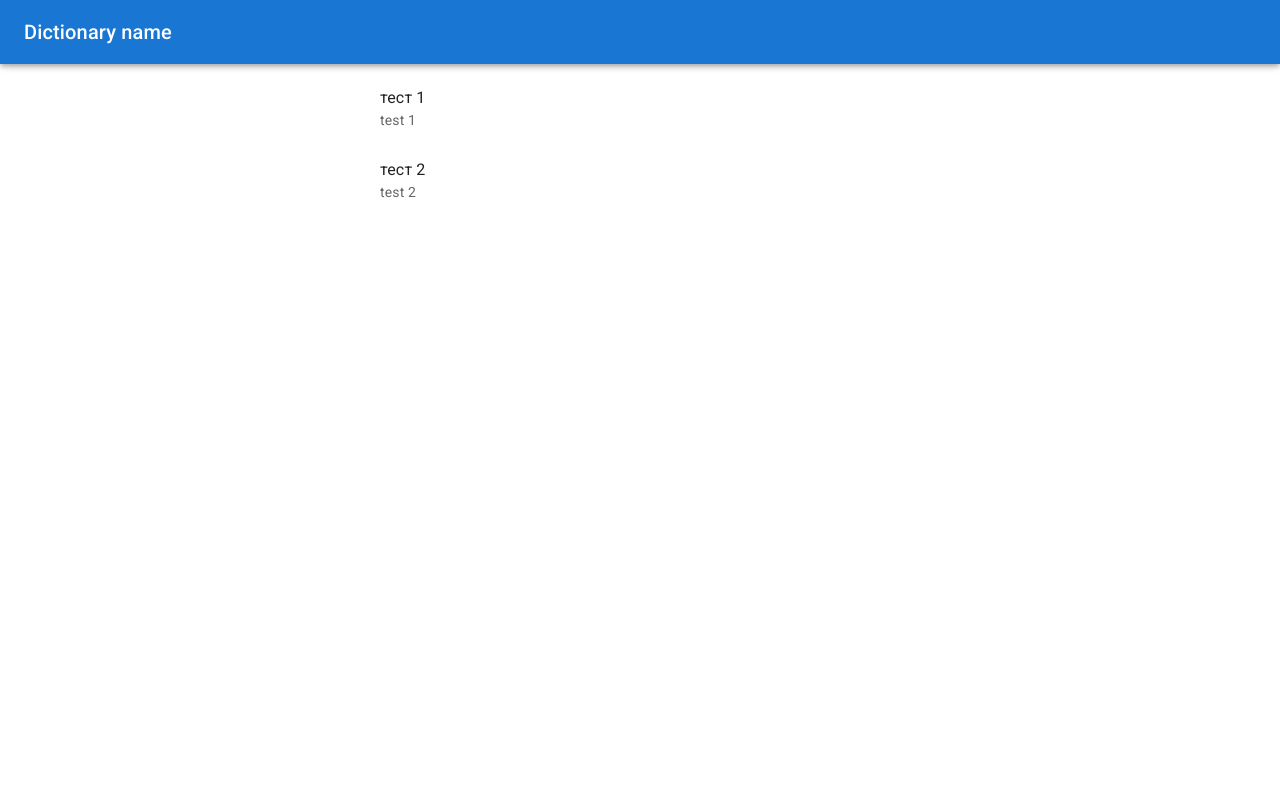
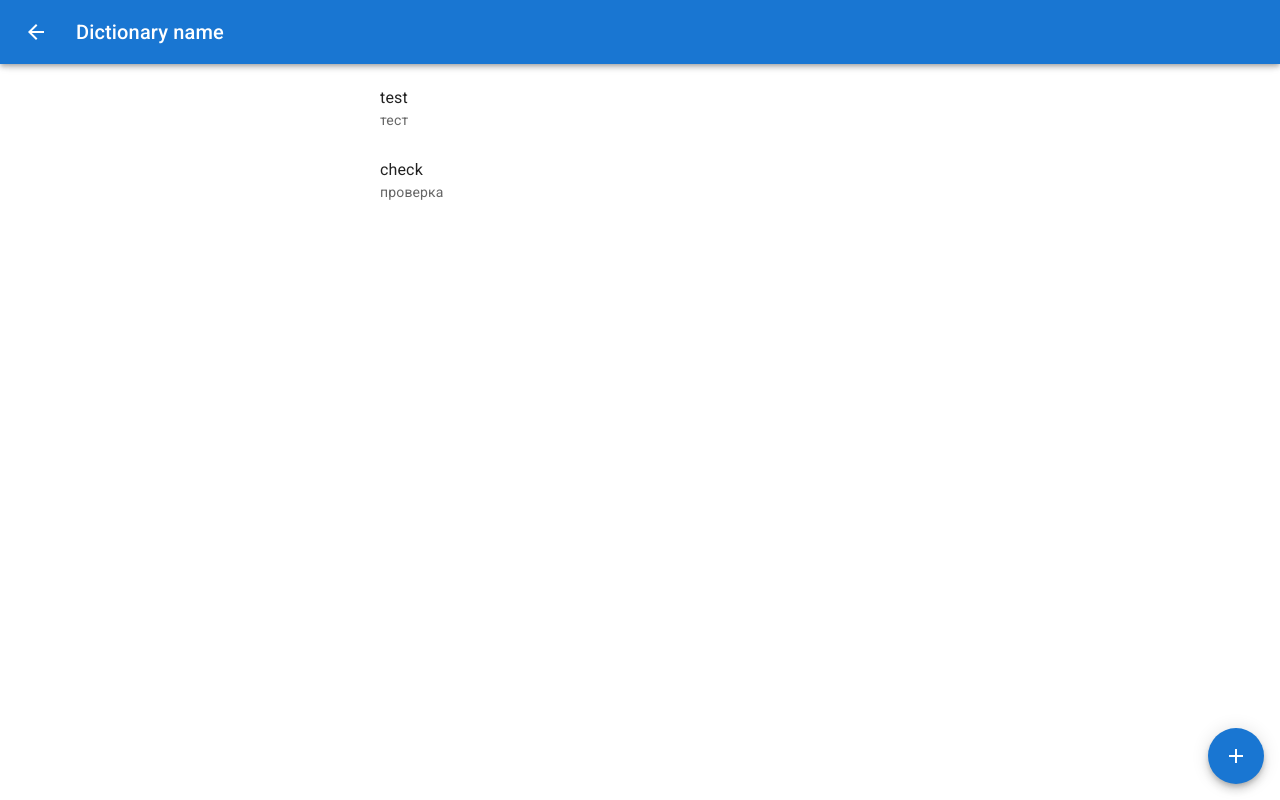
Before and after one commit to vpogodaev/vocabulary, a React (Create React App) app: page /dictionaries/1 in a window 1280 px wide. Built offline with nearby package versions, Linux system fonts and the light colour scheme; data requests are answered from the project's data file.

Commit message:
combobox, word form started

```diff
--- a/src/components/AppBars/AppBars.tsx
+++ b/src/components/AppBars/AppBars.tsx
@@ -1,3 +1,5 @@
+import { IconButton } from '@mui/material';
+import ArrowBackIcon from '@mui/icons-material/ArrowBack';
 import React from 'react';
 import { Top } from './Top';
 
@@ -5,6 +7,43 @@ type TAppBarsProps = {
   children: React.ReactNode;
 }
 
+export enum BarGuiding {
+  back = 'BACK',
+}
+
+const barGuiding = (guiding: BarGuiding, onClick: () => void = () => {
+}) => {
+  const guidings = {
+    // TODO: may be back btn should include navigate(-1) to not create it in every component
+    [BarGuiding.back]: () => (
+      <IconButton
+        size="large"
+        edge="start"
+        color="inherit"
+        aria-label="menu"
+        sx={{ mr: 2 }}
+        onClick={onClick}
+      >
+        {/* TODO: on IOS should be <ArrowBackIosIcon /> */}
+        <ArrowBackIcon />
+      </IconButton>
+    ),
+  };
+
+  return guidings[guiding]() || null;
+};
+
+type TBarGuidingFactory = {
+  guiding: BarGuiding,
+  onClick?: () => void
+}
+
+export const BarGuidingFactory = ({ guiding, onClick }: TBarGuidingFactory) => (
+  <>
+    {barGuiding(guiding, onClick)}
+  </>
+);
+
 const AppBars = ({ children }: TAppBarsProps) => (
   { children }
 );
--- a/src/components/AppBars/Top.tsx
+++ b/src/components/AppBars/Top.tsx
@@ -2,15 +2,21 @@ import React from 'react';
 import {
   AppBar, Box, styled, Toolbar, Typography,
 } from '@mui/material';
+import { BarGuiding, BarGuidingFactory } from './AppBars';
 
 type TTopProps = {
   title?: string;
   children: React.ReactNode;
+  // TODO: make more elegant?
+  guiding?: BarGuiding;
+  onGuidingClick?: () => void;
 };
 
 const Offset = styled('div')(({ theme }) => theme.mixins.toolbar);
 
-export const Top: React.FC<TTopProps> = ({ title, children }) => {
+export const Top: React.FC<TTopProps> = ({
+  title, children, guiding, onGuidingClick,
+}) => {
   const titleLabel = title
     ? (
       <Typography
@@ -23,11 +29,21 @@ export const Top: React.FC<TTopProps> = ({ title, children }) => {
     )
     : null;
 
+  const guidingElement = guiding
+    ? (
+      <BarGuidingFactory
+        guiding={BarGuiding.back}
+        onClick={onGuidingClick}
+      />
+    )
+    : null;
+
   return (
     <Box sx={{ display: 'flex', flexDirection: 'column' }}>
       <Box>
         <AppBar position="fixed">
           <Toolbar>
+            {guidingElement}
             {titleLabel}
           </Toolbar>
         </AppBar>
--- a/src/db/db.json
+++ b/src/db/db.json
@@ -1,64 +1,44 @@
 {
   "dictionaries": [
     {
-      "name": "w",
-      "description": "",
-      "lang1": "s",
-      "lang2": "d",
+      "name": "En-Ru",
+      "description": "English-Russian dictionary",
+      "lang1": "en",
+      "lang2": "ru",
       "id": 1
     },
     {
-      "name": "s",
-      "description": "a",
-      "lang1": "d",
-      "lang2": "w",
+      "name": "日本語－ロシア語",
+      "description": "Jp-Ru",
+      "lang1": "jp",
+      "lang2": "ru",
       "id": 2
     },
     {
-      "name": "s",
-      "lang1": "w",
-      "lang2": "a",
+      "name": "Test",
+      "lang1": "Test1",
+      "lang2": "Test2",
       "id": 3
     }
   ],
   "words": [
     {
       "id": 1,
-      "value1": "тест 1",
-      "value2": "test 1",
+      "value1": "test",
+      "value2": "тест",
       "dictionaryId": 1
     },
     {
       "id": 2,
-      "value1": "тест 2",
-      "value2": "test 2",
+      "value1": "check",
+      "value2": "проверка",
       "dictionaryId": 1
-    },
-    {
-      "id": 3,
-      "value1": "тест 3",
-      "value2": "test 3",
-      "dictionaryId": 2
-    },
-    {
-      "id": 4,
-      "value1": "adw",
-      "value2": "as"
-    },
-    {
-      "id": 5,
-      "value1": "addd",
-      "value2": "w12"
     },
     {
       "id": 6,
       "value1": "かさ",
-      "value2": "Зонт"
-    },
-    {
-      "id": 7,
-      "value1": "1",
-      "value2": "1"
+      "value2": "Зонт",
+      "dictionaryId": 2
     }
   ]
 }
--- a/src/pages/Dictionaries/DictionariesPage/components/NewDictionaryForm.tsx
+++ b/src/pages/Dictionaries/DictionariesPage/components/NewDictionaryForm.tsx
@@ -59,7 +59,7 @@ export const NewDictionaryForm: React.FC<TNewDictionaryFormProps> = (
     <Box
       component="form"
       onSubmit={handleSubmitForm}
-      id="wordInputForm"
+      id="dictionaryInputForm"
       sx={{
         display: 'grid',
         gridTemplateColumns: '1fr',
--- a/src/pages/Dictionaries/WordsPage/WordsPage.tsx
+++ b/src/pages/Dictionaries/WordsPage/WordsPage.tsx
@@ -1,21 +1,17 @@
 import React, { useEffect, useState } from 'react';
-import { Box, Fab } from '@mui/material';
-import AddIcon from '@mui/icons-material/Add';
+import { useNavigate, useParams } from 'react-router-dom';
+import { Box } from '@mui/material';
 
-// import Form from '../../../components/Form/Form';
-// import WordList from '../../../components/WordList/WordList';
+import { fetchWords } from '../../../store/wordsSlice';
+import { useAppDispatch, useAppSelector } from '../../../store/hooks';
+import { RootState } from '../../../store/store';
 
-import { useParams } from 'react-router-dom';
 import { INewWord, IWord } from '../../../models/Dictionary/IWord';
-import { postWord } from '../../../services/wordsService';
-
 import { AddFAB } from '../../../components/AddFAB/AddFAB';
-import { useAppDispatch, useAppSelector } from '../../../store/hooks';
-import { fetchWords } from '../../../store/wordsSlice';
-import AppBars from '../../../components/AppBars/AppBars';
-import { RootState } from '../../../store/store';
+import AppBars, { BarGuiding } from '../../../components/AppBars/AppBars';
 import { WordsList } from './components/WordsList';
 import { TElementPropsWithId } from '../../../components/ElementsList/elementProps';
+import { NewWordForm } from './components/NewWordForm';
 
 type TWordsPageProps = {};
 
@@ -25,16 +21,6 @@ declare type TWordsProps = {
 };
 
 const getPageName = (name: string) => `Dictionary ${name}`;
-
-const Words: React.FC<TWordsProps> = ({ words, onAddClicked }) => (
-  <>
-    {/* <WordList words={words} /> */}
-    <AddFAB
-      color="primary"
-      onClick={onAddClicked}
-    />
-  </>
-);
 
 const NoWords = () => (
   <Box sx={{ height: '100%', pt: '40%', textAlign: 'center' }}>
@@ -48,21 +34,13 @@ const selectWords = (state: RootState) => state.words.words;
 
 export const WordsPage: React.FC<TWordsPageProps> = ({}) => {
   const dispatch = useAppDispatch();
+  const navigate = useNavigate();
 
   const { dictionaryId } = useParams();
 
   const words = useAppSelector(selectWords);
 
-  // const [words, setWords] = useState(initWords);
   const [isAddFormOpened, setIsAddFormOpened] = useState(false);
-
-  // const loadWordsAsync = async () => {
-  //   const result = await dispatch(fetchWords);
-  //   console.log(result);
-  // };
-
-  const loadWords = () => {
-  };
 
   useEffect(() => {
     dispatch(fetchWords(dictionaryId ? +dictionaryId : 0));
@@ -84,16 +62,21 @@ export const WordsPage: React.FC<TWordsPageProps> = ({}) => {
     // });
   };
 
-  const handleNewWordClicked = () => {
-    setIsAddFormOpened((pv) => !pv);
+  const handleBackClick = () => {
+    navigate(-1);
+  };
+
+  const handleWordClick = (word: TElementPropsWithId) => {
+    console.log(word);
   };
 
   const handleFormClosed = () => {
     setIsAddFormOpened(() => false);
   };
 
-  const handleWordClick = (word: TElementPropsWithId) => {
-    console.log(word);
+  const handleAddBtnClicked = () => {
+    console.log('handleAddBtnClicked');
+    setIsAddFormOpened((pv) => !pv);
   };
 
   const content = words.length
@@ -106,8 +89,21 @@ export const WordsPage: React.FC<TWordsPageProps> = ({}) => {
     : <NoWords />;
 
   return (
-    <AppBars.Top title={getPageName('name')}>
+    <AppBars.Top
+      title={getPageName('name')}
+      guiding={BarGuiding.back}
+      onGuidingClick={handleBackClick}
+    >
       {content}
+      <AddFAB
+        color="primary"
+        onClick={handleAddBtnClicked}
+      />
+      <NewWordForm
+        isOpened={isAddFormOpened}
+        onClose={handleFormClosed}
+        onSubmit={handleFormSubmit}
+      />
     </AppBars.Top>
   );
 };
--- /dev/null
+++ b/src/pages/Dictionaries/WordsPage/components/NewWordForm.tsx
@@ -0,0 +1,65 @@
+import { Box, TextField } from '@mui/material';
+import React, { useState } from 'react';
+import { SliderDialog } from '../../../../components/SliderDialog/SliderDialog';
+import { INewWord } from '../../../../models/Dictionary/IWord';
+
+type TNewWordFormProps = {
+  isOpened: boolean;
+  onClose: () => void;
+  onSubmit: (word: INewWord) => void;
+};
+
+const TEXT_NEW_WORD_HEADER = 'New word';
+const TEXT_CANCEL_BTN = 'Cancel';
+const TEXT_SUBMIT_BTN = 'Submit';
+
+export const NewWordForm: React.FC<TNewWordFormProps> = ({
+  isOpened,
+  onClose,
+  onSubmit,
+}) => {
+  const [value, setValue] = useState<string>('');
+
+  const handleTextFieldChange = (
+    e: React.ChangeEvent<HTMLInputElement | HTMLTextAreaElement>,
+    set: React.Dispatch<React.SetStateAction<string>>,
+  ) => {
+    set(e.target.value);
+  };
+
+  const form = (
+    <Box
+      component="form"
+      id="wordInputForm"
+      sx={{
+        display: 'grid',
+        gridTemplateColumns: '1fr',
+        gridTemplateRows: '1fr',
+        gap: 3,
+      }}
+    >
+      <TextField
+        // required
+        label="かんぎ・おくりがな"
+        value={value}
+        onChange={(e) => handleTextFieldChange(e, setValue)}
+      />
+      <TextField
+        // required
+        label="ひらがな・カタカナ"
+        value={value}
+        onChange={(e) => handleTextFieldChange(e, setValue)}
+      />
+    </Box>
+  );
+
+  return (
+    <SliderDialog
+      isOpened={isOpened}
+      onCloseClick={onClose}
+      title={TEXT_NEW_WORD_HEADER}
+      content={form}
+      // actions={actions}
+    />
+  );
+};
```
Also changed, not shown: src/components/Inputs/ComboBox.tsx (added, +37 -0 lines), src/models/Dictionary/IWord.ts (+10 -0 lines).
